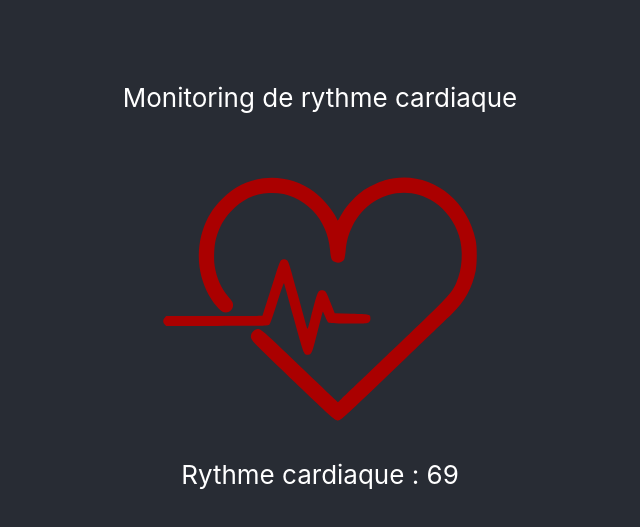
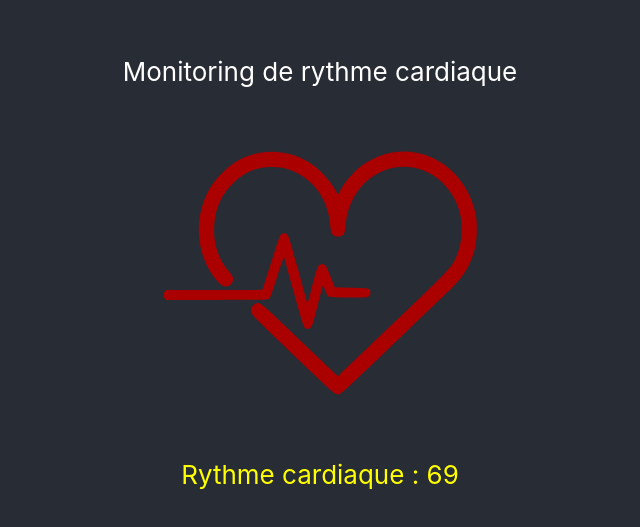
Before and after one commit to LucasAbitbol/ProjetReact-IoT, a React (Create React App) app: page / in a window 1280 px wide. Shown: the part 127-654 px from the top of the page, without its empty margins (320-960 px from the left). Built offline with nearby package versions, Linux system fonts and the light colour scheme.

Commit message:
Modificationdu style d'affichage en fonction de la valeur

```diff
--- a/src/App.css
+++ b/src/App.css
@@ -36,3 +36,15 @@
     transform: rotate(0deg);
   }
 }
+
+.bpmBas {
+  color: yellow;
+}
+
+.bpmNormal {
+  color: green;
+}
+
+.bpmHaut {
+  color: red;
+}
--- a/src/App.js
+++ b/src/App.js
@@ -6,9 +6,7 @@ function App() {
   return (
     <div className="App">
       <header className="App-header">
-      <p>
-        Monitoring de rythme cardiaque
-        </p>
+        <p>Monitoring de rythme cardiaque</p>
         <img src={logo} className="App-logo" alt="logo" />
         <InstantHearthrate />
       </header>
--- a/src/components/instantHearthrate.js
+++ b/src/components/instantHearthrate.js
@@ -1,8 +1,15 @@
 function InstantHearthrate() {
-    const bpm = Math.floor(Math.random()*160) + 40;
-    return (
-        "Rythme cardiaque : " + bpm
-    )
+  const bpm = Math.floor(Math.random() * 160) + 40;
+  let classBpm = 'bpmNormal';
+
+  if (bpm > 40 && bpm <= 70) {
+    classBpm = 'bpmBas';
+  }
+  if (bpm > 140 && bpm <= 200) {
+    classBpm = 'bpmHaut';
   }
 
-  export default InstantHearthrate;
+  return <p class={classBpm}> Rythme cardiaque : {bpm}</p>;
+}
+
+export default InstantHearthrate;
--- a/src/reportWebVitals.js
+++ b/src/reportWebVitals.js
@@ -1,4 +1,4 @@
-const reportWebVitals = onPerfEntry => {
+const reportWebVitals = (onPerfEntry) => {
   if (onPerfEntry && onPerfEntry instanceof Function) {
     import('web-vitals').then(({ getCLS, getFID, getFCP, getLCP, getTTFB }) => {
       getCLS(onPerfEntry);
```
Also changed, not shown: .prettierrc.json.
